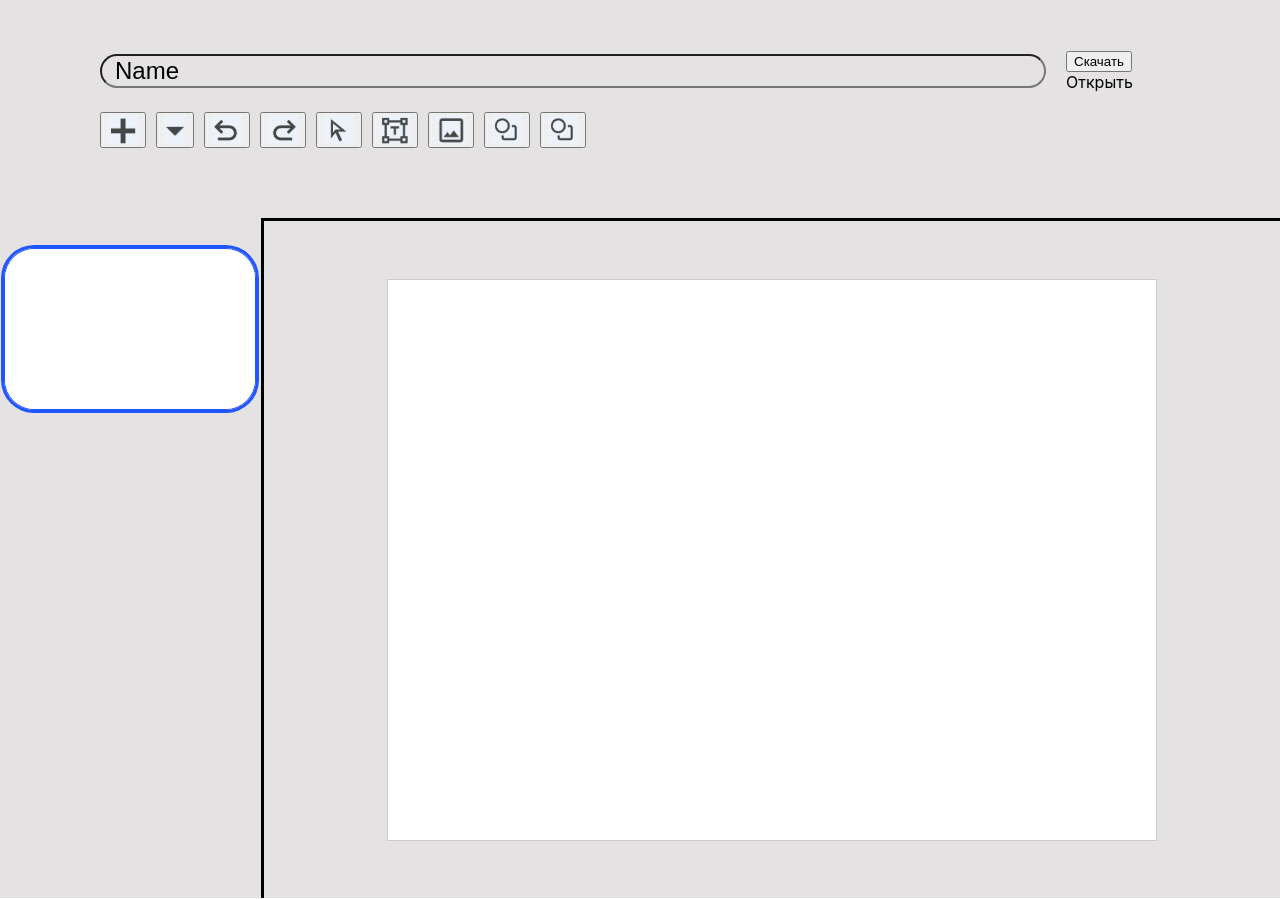
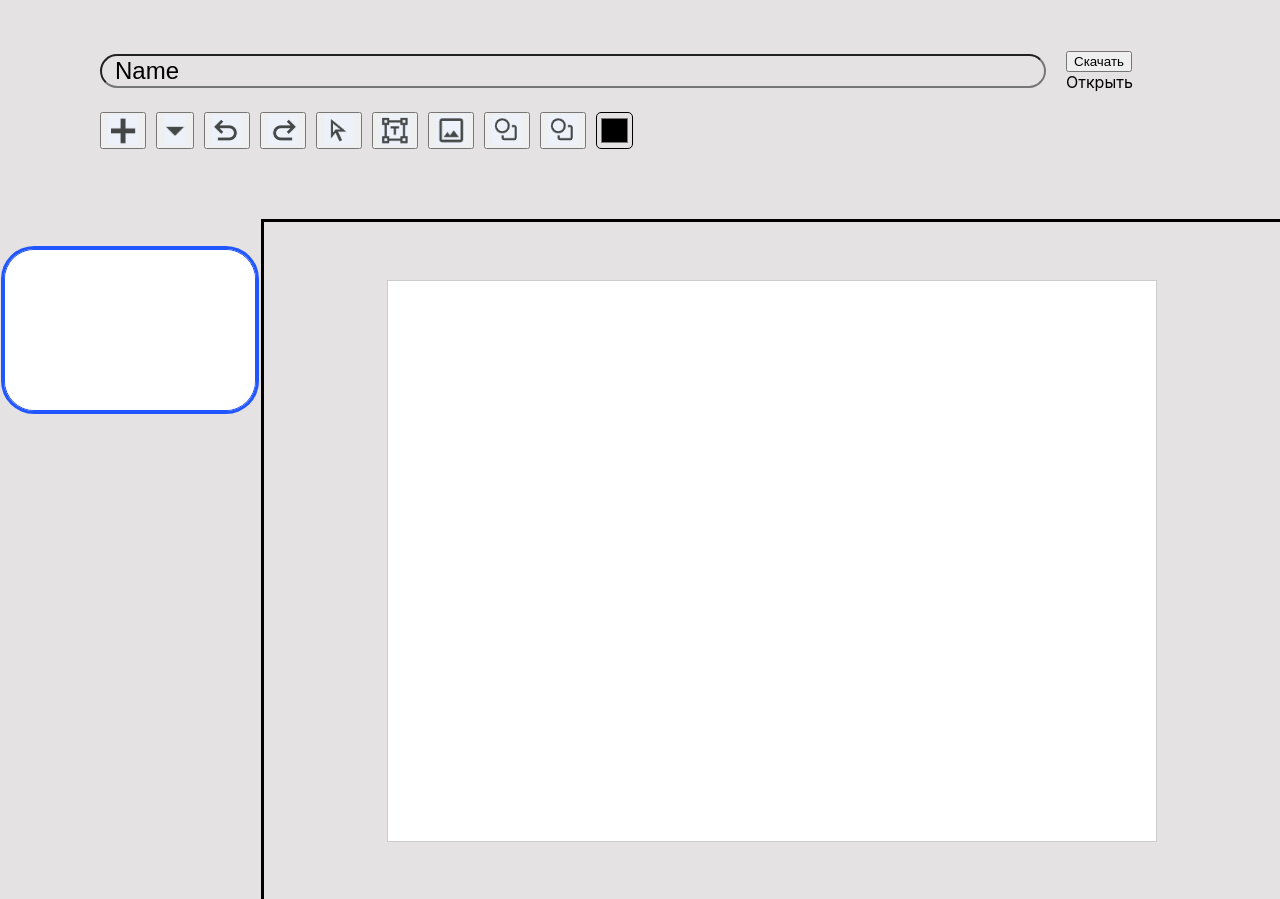
Before and after one commit to MrKoT321/KTTK, a React (Create React App) app: page / in a window 1280 px wide. Built offline with nearby package versions, Linux system fonts and the light colour scheme; the HTML template or start-up script is replaced by a standard one.

Commit message:
add color picker

```diff
--- a/linters_check.css
+++ b/linters_check.css
@@ -1,3 +1,3 @@
 body {
-    background-color: #FFFFFF;
+    background-color: #ffffff;
 }
--- a/src/shared/ui/object/Object.module.css
+++ b/src/shared/ui/object/Object.module.css
@@ -6,7 +6,7 @@
 }
 
 .selected {
-    border: 4px solid #ff0000;
+    border: 4px solid #FF0000;
 }
 
 .nonSelected {
--- a/src/widgets/presentationNameWidget/ui/PresentationName.module.css
+++ b/src/widgets/presentationNameWidget/ui/PresentationName.module.css
@@ -12,7 +12,7 @@
     width: 100%;
     height: 100%;
     font-size: 24px;
-    background-color: #E4E2E2;
+    background-color: #e4e2e2;
 }
 
 .presentationNameInput:target {
--- a/src/widgets/selectImagePopUpWidget/ui/SelectImagePopUp.module.css
+++ b/src/widgets/selectImagePopUpWidget/ui/SelectImagePopUp.module.css
@@ -19,7 +19,7 @@
     flex-direction: column;
     align-items: start;
     border-radius: 40px;
-    background: #D9D9D9;
+    background: #d9d9d9;
 }
 
 .popUpHeader {
@@ -67,7 +67,7 @@
     border: none;
     padding: 0;
     cursor: default;
-    color: #0B57D0;
+    color: #0b57d0;
     font-size: 30px;
     font-style: normal;
     font-weight: 400;
@@ -101,7 +101,7 @@
     font-size: 30px;
     line-height: 24px;
     text-align: center;
-    background-color: #C0C0C0;
+    background-color: #c0c0c0;
     cursor: pointer;
 }
 
@@ -166,7 +166,7 @@
     justify-content: center;
     width: 70.67%;
     height: 390px;
-    background-color: #BFBFBF;
+    background-color: #bfbfbf;
     border: 0;
     border-radius: 20px;
 }
--- a/src/widgets/sideBarWidget/ui/SideBarWidget.module.css
+++ b/src/widgets/sideBarWidget/ui/SideBarWidget.module.css
@@ -5,7 +5,7 @@
     flex-direction: column;
     align-items: center;
     gap: 20px;
-    background-color: #E4E2E2;
+    background-color: #e4e2e2;
     overflow: hidden;
     overflow-y: auto;
 }
--- a/src/widgets/sideBarWidget/ui/sideSlide/SideSlide.module.css
+++ b/src/widgets/sideBarWidget/ui/sideSlide/SideSlide.module.css
@@ -4,7 +4,7 @@
 }
 
 .sideSlideBorder {
-    box-shadow: 0 0 3px #e4e2e2;
+    box-shadow: 0 0 3px #E4E2E2;
     border: solid 1px #737373;
 }
 
@@ -14,25 +14,25 @@
 }
 
 .sideSlideBorderSelected {
-    box-shadow: 0 0 0 3px #2055ff;
-    border: solid 1px #2055ff;
+    box-shadow: 0 0 0 3px #2055FF;
+    border: solid 1px #2055FF;
 }
 
 .container {
     width: 240px;
     height: 150px;
-    background: #ffffff;
+    background: #FFFFFF;
     border-radius: 30px;
     display: flex;
     justify-content: center;
     align-items: center;
-    border: solid #ffffff 5px;
+    border: solid #FFFFFF 5px;
 }
 
 .content {
     width: 220px;
     height: 130px;
-    background: #ffffff;
+    background: #FFFFFF;
     position: relative;
     overflow: hidden;
 }
--- a/src/widgets/topPanelWidget/ui/TopPanelWidget.module.css
+++ b/src/widgets/topPanelWidget/ui/TopPanelWidget.module.css
@@ -4,7 +4,7 @@
     box-sizing: border-box;
     display: flex;
     flex-direction: column;
-    background-color: #E4E2E2;
+    background-color: #e4e2e2;
 }
 
 .container {
--- a/src/widgets/topPanelWidget/ui/toolMenu/ToolMenu.module.css
+++ b/src/widgets/topPanelWidget/ui/toolMenu/ToolMenu.module.css
@@ -4,7 +4,7 @@
     box-sizing: border-box;
     display: flex;
     gap: 10px;
-    background-color: #E4E2E2;
+    background-color: #e4e2e2;
     z-index: 10000000;
 }
 
@@ -16,3 +16,13 @@
 .shapePopupMenu_visible {
     position: absolute;
 }
+
+.inputColor {
+    appearance: none;
+    background-color: transparent;
+    width: 37px;
+    height: 37px;
+    border: 1px solid black;
+    border-radius: 5px;
+    cursor: pointer;
+}
--- a/src/widgets/topPanelWidget/ui/toolMenu/ToolMenu.tsx
+++ b/src/widgets/topPanelWidget/ui/toolMenu/ToolMenu.tsx
@@ -27,6 +27,7 @@ const ToolMenu = ({ slides, setSlides, setMouseState, selected }: ToolMenuProps)
     const [isShowShapesPopupMenu, setIsShowShapesPopupMenu] = useState(false)
     const allSlides = [...slides]
     const [isPopUpOpen, setPopUpState] = useState(false)
+    const [chosenColor, setChosenColor] = useState('#000000')
 
     const openSelectImagePopUp = () => {
         setPopUpState(() => true)
@@ -86,6 +87,15 @@ const ToolMenu = ({ slides, setSlides, setMouseState, selected }: ToolMenuProps)
                 }}
             />
             <AddElementButton icon={addShapeIcon} onClick={() => changePopupMenuShapesVisibility()} />
+            <input
+                className={styles.inputColor}
+                type={'color'}
+                value={chosenColor}
+                onChange={(event) => {
+                    setChosenColor(event.target.value)
+                    console.log(event.target.value)
+                }}
+            />
             <div
                 className={isShowShapesPopupMenu ? styles.shapePopupMenu_visible : styles.shapePopupMenu_hidden}
                 style={stylePopupMenu}
--- a/src/widgets/workSpaceWidget/ui/WorkSpaceWidget.module.css
+++ b/src/widgets/workSpaceWidget/ui/WorkSpaceWidget.module.css
@@ -5,7 +5,7 @@
     justify-content: center;
     align-items: center;
     box-sizing: border-box;
-    background-color: #E4E2E2;
+    background-color: #e4e2e2;
     border-left: solid #000000 3px;
     border-top: solid #000000 3px;
 }
--- a/src/widgets/workSpaceWidget/ui/currentSlide/CurrentSlide.module.css
+++ b/src/widgets/workSpaceWidget/ui/currentSlide/CurrentSlide.module.css
@@ -2,6 +2,6 @@
     width: 60vw;
     height: 70vh;
     position: relative;
-    background: #FFFFFF;
+    background: #ffffff;
     border: solid rgb(0 0 0 / 20%) 1px;
 }
```
